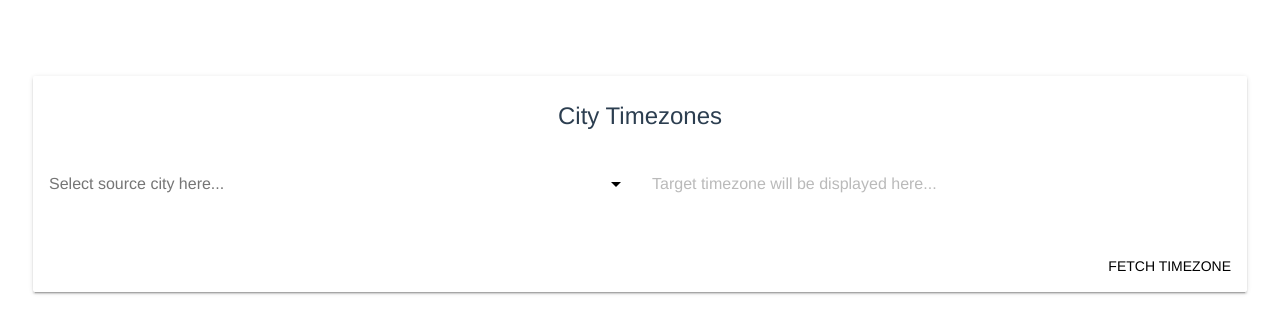
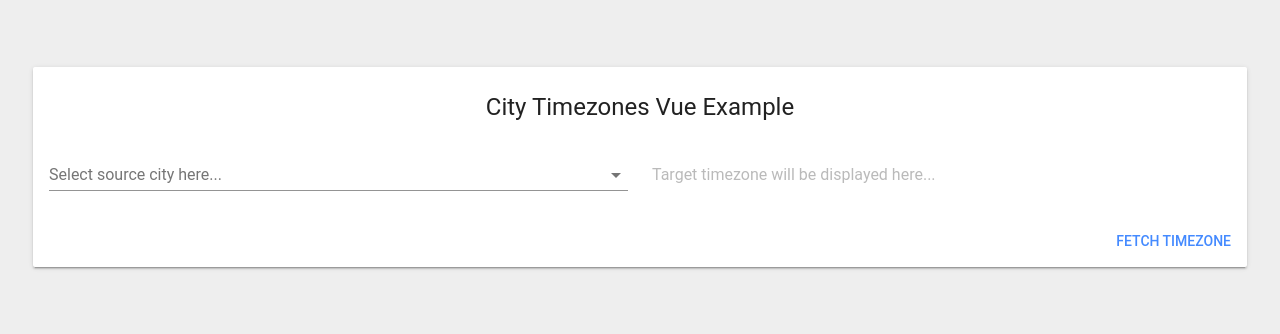
Before and after one commit to lilliputten/sample-vue-app-1902, a Vue app: page / in a window 1280 px wide. Shown: the top 334 px of the page. Built offline with nearby package versions, Linux system fonts and the light colour scheme.

Commit message:
ShowTimezone: form layout, styles & async request emulation. App & body styles.

```diff
--- a/src/App.vue
+++ b/src/App.vue
@@ -9,25 +9,30 @@
 </template>
 
 <script>
-  //import HelloWorld from './components/HelloWorld.vue'
   import ShowTimezone from './components/ShowTimezone.vue'
-
   export default {
     name: 'app',
     components: {
-      // HelloWorld,
       ShowTimezone,
     },
   }
 </script>
 
-<style>
+<style lang="scss">
+  body {
+    background-color: #eee;
+    .md-app:not(.md-overlap).md-theme-default,
+    .md-content.md-theme-default {
+      background-color: rgba(255,255,255,0);
+    }
+    .md-app .md-content.md-theme-default {
+      border: 1px solid transparent;
+    }
+  }
   #app {
-    font-family: 'Avenir', Helvetica, Arial, sans-serif;
     -webkit-font-smoothing: antialiased;
     -moz-osx-font-smoothing: grayscale;
     text-align: center;
-    color: #2c3e50;
-    margin-top: 60px;
+    padding-top: 50px;
   }
 </style>
--- a/src/components/ShowTimezone.vue
+++ b/src/components/ShowTimezone.vue
@@ -1,11 +1,12 @@
 
+<!--{{{ Templates... -->
 <template>
   <div class="ShowTimezone">
-    <form novalidate class="md-layout">
+    <form novalidate class="md-layout" @submit.prevent="submitForm">
       <md-card class="md-layout-item">
 
         <md-card-header>
-          <div class="md-title">City Timezones</div>
+          <div class="md-title">City Timezones Vue Example</div>
         </md-card-header>
 
         <md-card-content>
@@ -13,9 +14,9 @@
           <div class="md-layout md-gutter">
 
             <div class="md-layout-item md-small-size-100">
-              <md-field>
-                <label for="city">City</label>
-                <md-select name="city" id="city" placeholder="Select source city here..." md-dense :disabled="sending">
+              <md-field :class="getValidationClass('city')">
+                <label for="city">City:</label>
+                <md-select name="city" id="city" placeholder="Select source city here..." v-model="form.city" :disabled="sending">
                   <md-option value="moscow">Moscow</md-option>
                   <md-option value="new york">New York</md-option>
                 </md-select>
@@ -25,8 +26,8 @@
 
             <div class="md-layout-item md-small-size-100 timezone-item">
               <md-field>
-                <label for="timezone">Your timezone:</label>
-                <md-input name="timezone" id="timezone" placeholder="Target timezone will be displayed here..." disabled />
+                <label for="timezone">City timezone:</label>
+                <md-input name="timezone" id="timezone" placeholder="Target timezone will be displayed here..." v-model="form.timezone" disabled />
               </md-field>
             </div>
 
@@ -41,40 +42,110 @@
         </md-card-actions>
 
       </md-card>
+      <md-snackbar :md-duration=5000 :md-active.sync="showSnackbar" md-persistent>
+        <span v-html="snackbarContent" />
+        <md-button class="md-accent" @click="showSnackbar = false">Dismiss</md-button>
+      </md-snackbar>
     </form>
   </div>
 </template>
+<!--}}}-->
 
+<!--{{{ Code... -->
 <script>
+  /* eslint-disable no-debugger, no-console */
+  import { validationMixin } from 'vuelidate'
+  import { required } from 'vuelidate/lib/validators'
   export default {
     name: 'ShowTimezone',
+    mixins: [validationMixin],
     data: () => ({
       form: {
         city: null,
+        timezone: null,
       },
+      showSnackbar: false,
+      snackbarContent: null,
       cityFetched: false,
       sending: false,
-      lastCity: null
+      timezone: null,
     }),
+    validations: {
+      form: {
+        city: {
+          required,
+        },
+      },
+    },
+    methods: {
+      getValidationClass (fieldName) {
+        const field = this.$v.form[fieldName]
+        if (field) {
+          return {
+            'md-invalid': field.$invalid && field.$dirty,
+          }
+        }
+      },
+      fetchTimezone () {
+        this.sending = true
+        // Instead of this timeout, here you can call your API
+        window.setTimeout(() => {
+          this.form.timezone = `--${this.form.city}--`
+          this.cityFetched = true
+          this.sending = false
+        }, 1500)
+      },
+      submitForm () {
+        this.$v.$touch()
+        if (!this.$v.$invalid) {
+          // Get timezone if city specified
+          this.fetchTimezone()
+        } else {
+          // Show snackbar with error text
+          this.snackbarContent = 'Please select city!'
+          this.showSnackbar = true;
+        }
+      }
+    },
   }
 </script>
+<!--}}}-->
 
+<!--{{{ Styles... -->
 <!-- Component styles -->
-<style scoped>
+<style lang="scss" scoped>
   .md-progress-bar {
     position: absolute;
     top: 0;
     right: 0;
     left: 0;
   }
-  .timezone-item {
+  .md-card-content {
+    padding-bottom: 0;
+  }
+  .md-disabled,
+  input[disabled="disabled"] {
     opacity: .5;
   }
+  .timezone-item {
+    .md-disabled {
+      opacity: 1;
+    }
+    input {
+      // opacity: .5;
+    }
+    .md-field {
+      &:after {
+        display: none;
+      }
+      margin-bottom: 0;
+    }
+  }
 </style>
-
 <!-- Global form styles -->
-<style>
+<style lang="scss">
   .md-select-menu {
     background-color: #fff;
   }
 </style>
+<!--}}}-->
--- a/src/main.js
+++ b/src/main.js
@@ -3,6 +3,7 @@ import App from './App.vue'
 
 import VueMaterial from 'vue-material'
 import 'vue-material/dist/vue-material.min.css'
+import 'vue-material/dist/theme/default.css'
 
 Vue.use(VueMaterial)
 
```
Also changed, not shown: package.json (+20 -17 lines).
